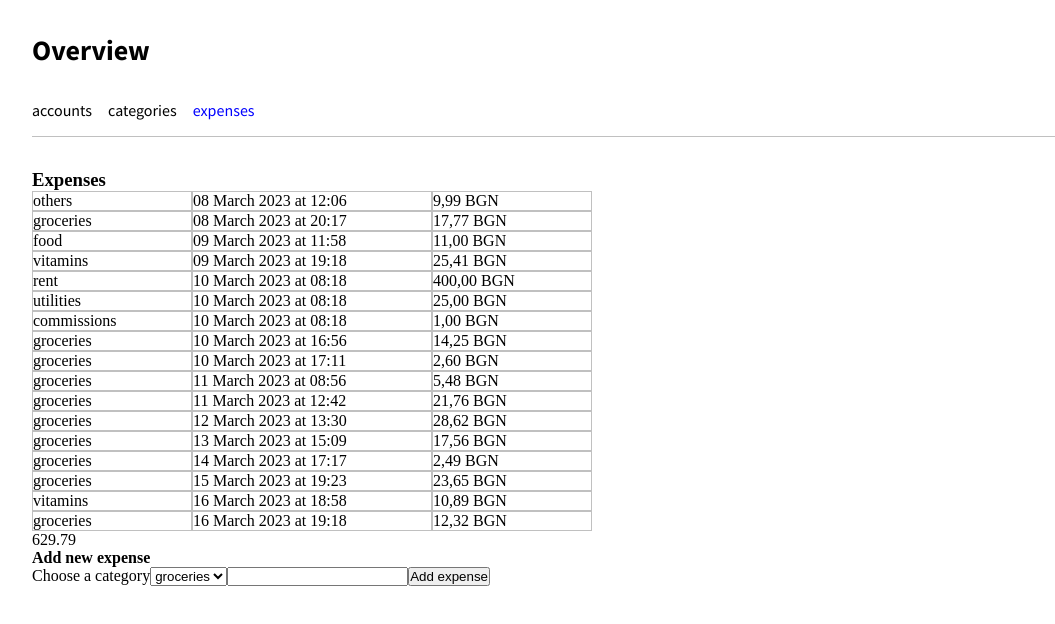
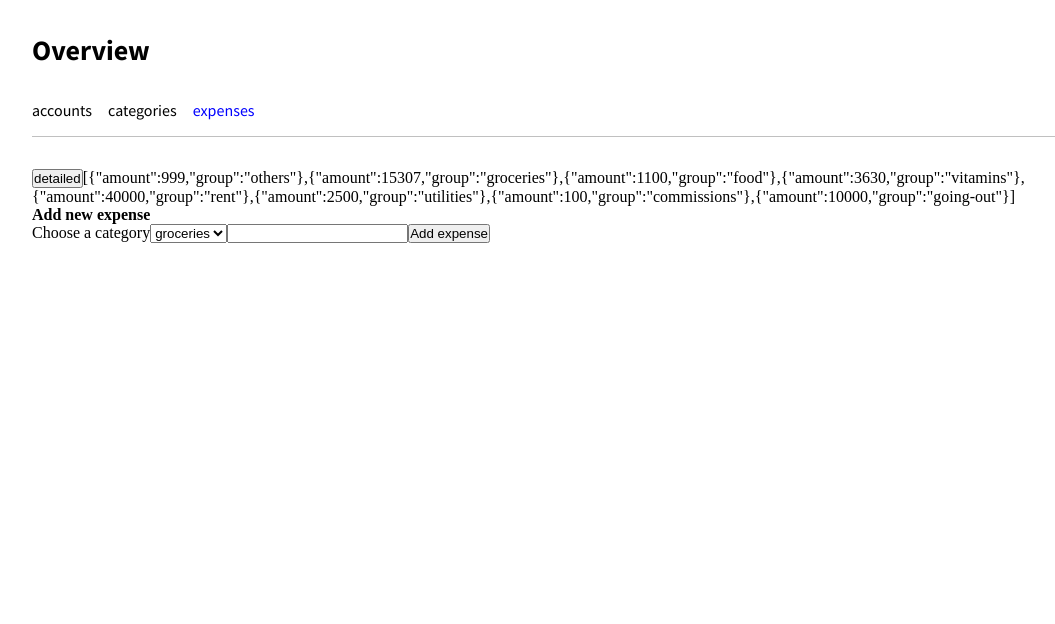
Before and after one commit to nrasheva/expense-tracker, a React (Vite) app: page / in a window 1280 px wide. Both pictures are taken after a click on the element "expenses". Shown: the top 624 px of the page, without its empty margins (32-1087 px from the left). Built offline with nearby package versions, Linux system fonts and the light colour scheme.

Commit message:
Group expenses by category

```diff
--- a/src/components/Accounts.tsx
+++ b/src/components/Accounts.tsx
@@ -63,7 +63,6 @@ export const Accounts = () => {
 
   return (
     <div>
-      <h3>Accounts</h3>
       <p className='bold'>Create account</p>
       <input
         min='1'
--- a/src/components/Categories.tsx
+++ b/src/components/Categories.tsx
@@ -29,7 +29,6 @@ export const Categories = (): JSX.Element => {
 
   return (
     <div>
-      <h3>Categories</h3>
       {categories.map((category) => {
         return <div key={category.id}>{category.name}</div>;
       })}
--- a/src/components/Expenses.tsx
+++ b/src/components/Expenses.tsx
@@ -1,4 +1,4 @@
-import { useState } from 'react';
+import { useMemo, useState } from 'react';
 import { useAppSelector } from '../hooks';
 import { convertTimestamp, formatCurrency } from '../tools';
 
@@ -112,9 +112,40 @@ const EXPENSES: Expense[] = [
     id: '61c9d440-eee9-41bc-b6b8-b03f8d77609c',
     timestamp: 1678987080,
   },
+  {
+    amount: 2800,
+    category: 'going-out',
+    id: '2f040155-2e82-4117-b835-cf8bee24e728',
+    timestamp: 1679091000,
+  },
+  {
+    amount: 2000,
+    category: 'going-out',
+    id: '75ad0193-1518-45e9-adb9-eb8510df014e',
+    timestamp: 1679092200,
+  },
+  {
+    amount: 1200,
+    category: 'going-out',
+    id: 'd606641d-1c99-407f-97bd-f0f18ff456ce',
+    timestamp: 1679093160,
+  },
+  {
+    amount: 4000,
+    category: 'going-out',
+    id: 'e8730623-1561-4c7a-a4d3-e4d9e3dfbf78',
+    timestamp: 1679098740,
+  },
+  {
+    amount: 657,
+    category: 'groceries',
+    id: '83b3eed9-7352-490f-af62-212705caf18e',
+    timestamp: 1679137380,
+  },
 ];
 
 export const Expenses = (): JSX.Element => {
+  const [view, setView] = useState<'detailed' | 'grouped'>('grouped');
   const [expenses, setExpenses] = useState(EXPENSES);
   const [expense, setExpense] = useState({
     amount: '',
@@ -122,6 +153,28 @@ export const Expenses = (): JSX.Element => {
   });
 
   const categories = useAppSelector((state) => state.user.categories);
+
+  const groupedExpenses = useMemo(() => {
+    const groups = expenses.reduce((accumulator: { [key: string]: number[] }, { amount, category }) => {
+      accumulator[category] = accumulator[category] ?? [];
+      accumulator[category].push(amount);
+
+      return accumulator;
+    }, {});
+
+    const grouped = [];
+
+    for (const group in groups) {
+      const newGroup = {
+        amount: groups[group].reduce((accumulator, currentValue) => accumulator + currentValue, 0),
+        group: group,
+      };
+
+      grouped.push(newGroup);
+    }
+
+    return grouped;
+  }, []);
 
   const handleChange = (key: string, value: string): void => {
     setExpense((prevState) => {
@@ -142,8 +195,11 @@ export const Expenses = (): JSX.Element => {
 
   return (
     <section>
-      <h3>Expenses</h3>
-      {expenses.map((expense) => {
+      <button onClick={() => setView(view === 'detailed' ? 'grouped' : 'detailed')}>
+        {view === 'detailed' ? 'grouped' : 'detailed'}
+      </button>
+      {view === 'detailed' ? (
+        expenses.map((expense) => {
           return (
             <div className='expense' key={expense.id}>
               <span>{expense.category}</span>
@@ -151,9 +207,12 @@ export const Expenses = (): JSX.Element => {
               <span>{formatCurrency(expense.amount.toString())}</span>
             </div>
           );
-      })}
+        })
+      ) : (
+        <>{JSON.stringify(groupedExpenses)}</>
+      )}
 
-      {expenses.reduce((accumulator, currentValue) => accumulator + currentValue.amount, 0) / 100}
+      {/* {expenses.reduce((accumulator, currentValue) => accumulator + currentValue.amount, 0) / 100} */}
       <p className='bold'>Add new expense</p>
       <label htmlFor='categories'>Choose a category</label>
       <select id='categories' onChange={(e) => handleChange('category', e.target.value)}>
```
Lines whose indentation alone changed are shown as unchanged.
